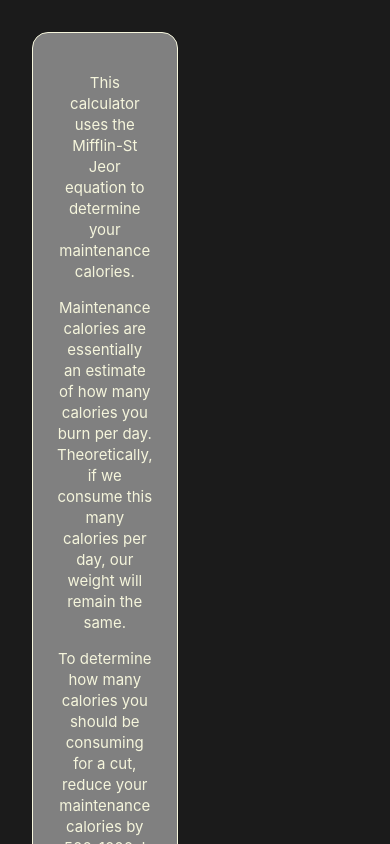
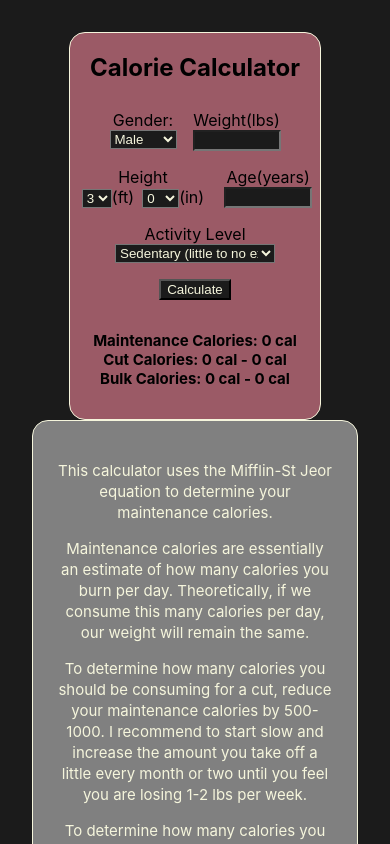
Before and after one commit to tfuent1/macros, a React (Create React App) app: page / in a window 390 px wide. Shown: the top 844 px of the page. Built offline with nearby package versions, Linux system fonts and the light colour scheme.

Commit message:
Adjusted styling to work with smaller screen sizes

```diff
--- a/src/App.css
+++ b/src/App.css
@@ -81,3 +81,25 @@ html {
   display: flex;
   flex-direction: row;
 }
+
+#result {
+  font-weight: bold;
+  padding-bottom: 1rem;
+  font-size: 15px;
+}
+
+/*for medium sized devices(like tablets)*/
+@media screen and (max-width: 865px) {
+  #page {
+    display: flex;
+    flex-direction: column-reverse;
+  }
+}
+
+/*for small sized devices(like mobile phone)*/
+@media screen and (max-width: 550px) {
+  #formContainer {
+    max-width: fit-content;
+    max-height: fit-content;
+  }
+}
--- a/src/App.js
+++ b/src/App.js
@@ -1,11 +1,11 @@
 import './App.css';
-import Macros from './components/macros';
+import CalorieCalc from './components/calorieCalc';
 
 function App() {
   return (
     <div className="App">
       <header />
-      <Macros />
+      <CalorieCalc />
     </div>
   );
 }
--- a/src/components/macros.js
+++ b/src/components/calorieCalc.js
@@ -1,6 +1,6 @@
 import React, { useState } from 'react';
 
-const Macros = () => {
+const CalorieCalc = () => {
     const [cals, setCals] = useState(0);
     const [cutHigh, setCutHigh] = useState(0);
     const [cutLow, setCutLow] = useState(0);
@@ -138,4 +138,4 @@ const Macros = () => {
     );
 }
 
-export default Macros;
+export default CalorieCalc;
```
